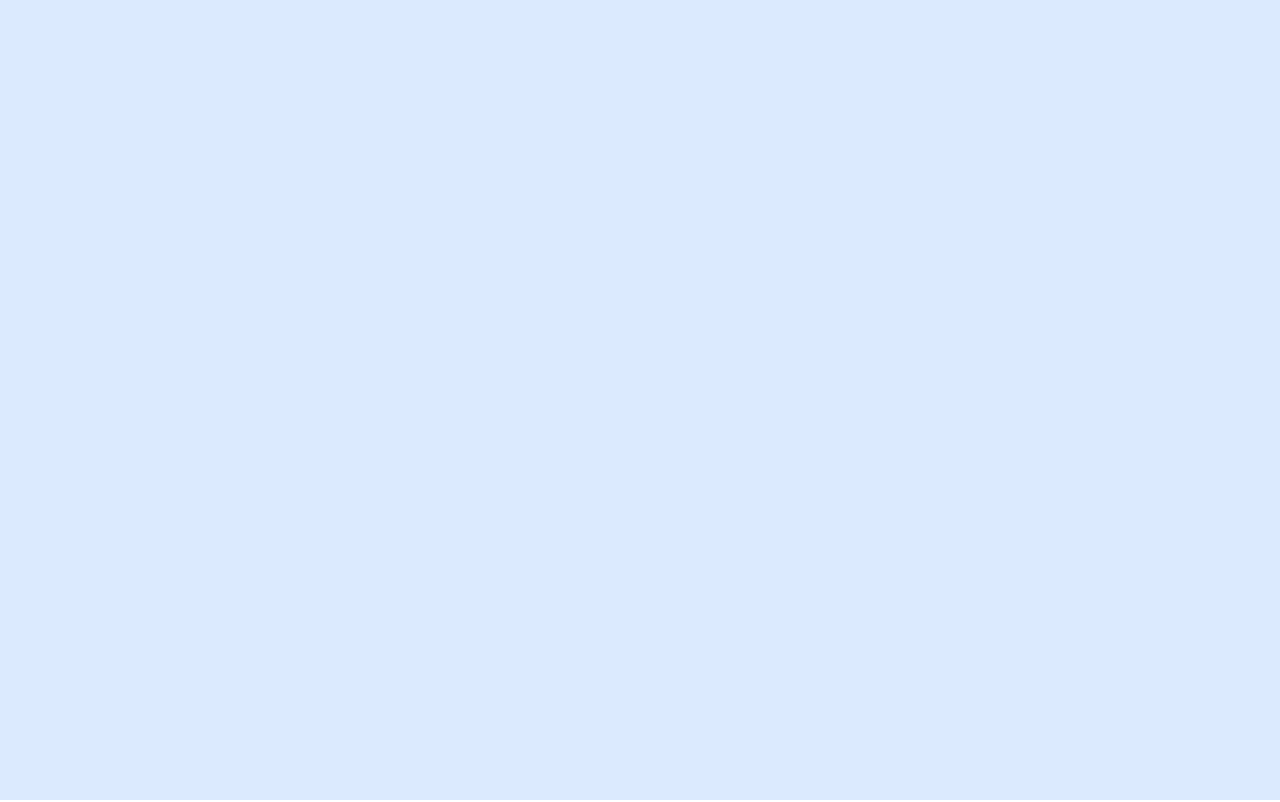
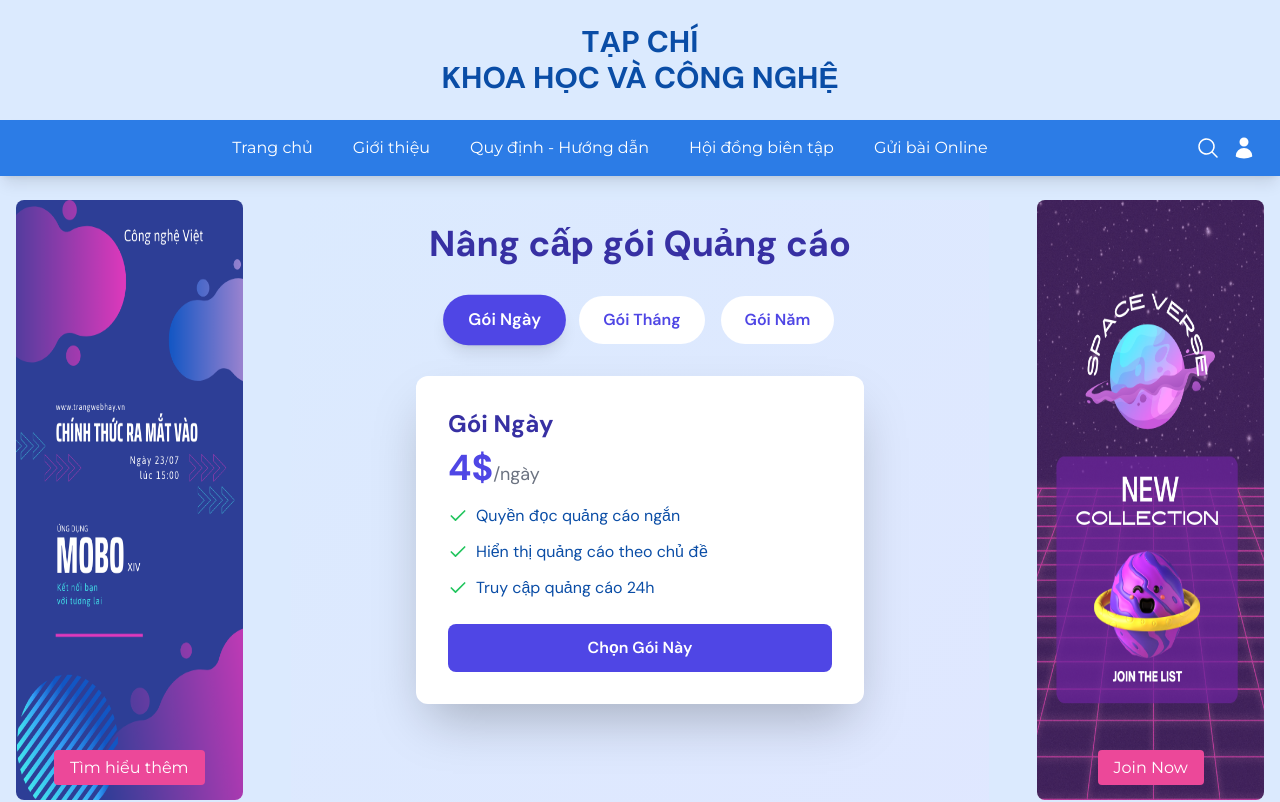
Before and after one commit to TranVuGiang/TAPCHIKHOAHOC, a React (Vite) app in the folder frontend/: page /package in a window 1280 px wide. Before the commit this address had no page. Shown: the top 802 px of the page. Built offline with nearby package versions, Linux system fonts and the light colour scheme.

Commit message:
QuangCao

```diff
--- a/frontend/src/Routes/index.jsx
+++ b/frontend/src/Routes/index.jsx
@@ -4,6 +4,7 @@ import ListPage from "@/pages/list";
 import LoginPage from "@/pages/login/loginPage";
 import RegistrationForm from "@/pages/register/index";
 import SubmissionForm from "@/pages/submitPost";
+import PackageQC from "@/pages/package/QC";
 
 
 // Public Route
@@ -13,6 +14,7 @@ const publicRoutes = [
     {path: "/register", component: RegistrationForm, layout: HeaderOnly},
     {path: "/submitForm", component: SubmissionForm, layout: HeaderOnly},
     {path: "/list", component: ListPage},
+    {path: "/package", component: PackageQC}
 ];
 
 const privateRoutes = []
--- a/frontend/src/components/footer/index.jsx
+++ b/frontend/src/components/footer/index.jsx
@@ -1,9 +1,5 @@
 import React from "react";
-import image_assets from "@/assets/appsto.png";
-import gg_play from "@/assets/gg_play.png";
 import fb from "@/assets/fb.png";
-import yt from "@/assets/yt.png";
-import tt from "@/assets/tt.png";
 
 const Footer = () => {
   return (
--- /dev/null
+++ b/frontend/src/pages/package/QC.jsx
@@ -0,0 +1,82 @@
+import React, { useState } from 'react';
+import { Check } from 'lucide-react';
+
+export default function PackageQC() {
+  const [selectedPlan, setSelectedPlan] = useState('day');
+
+  const plans = {
+    day: {
+      name: 'Gói Ngày',
+      price: '4$',
+      period: 'ngày',
+      features: [
+        'Quyền đọc quảng cáo ngắn',
+        'Hiển thị quảng cáo theo chủ đề',
+        'Truy cập quảng cáo 24h'
+      ],
+    },
+    month: {
+      name: 'Gói Tháng',
+      price: '30$',
+      period: 'tháng',
+      features: [
+        'Tất cả quyền lợi gói ngày',
+        'Hiển thị quảng cáo liên tục',
+        'Tùy chọn thêm chủ đề quảng cáo',
+        'Quyền theo dõi phân tích quảng cáo'
+      ],
+    },
+    year: {
+      name: 'Gói Năm',
+      price: '100$',
+      period: 'năm',
+      features: [
+        'Tất cả quyền lợi gói tháng',
+        'Hiển thị quảng cáo ưu tiên',
+        'Báo cáo phân tích chi tiết',
+        'Tối ưu hóa quảng cáo theo xu hướng'
+      ],
+    }
+  };
+
+  return (
+    <div className="min-h-screen bg-gradient-to-br from-blue-100 to-indigo-100 p-6">
+      <h2 className="text-4xl font-bold mb-8 text-center text-indigo-800">Nâng cấp gói Quảng cáo</h2>
+
+      <div className="flex justify-center mb-8 space-x-4">
+        {Object.keys(plans).map((plan) => (
+          <button
+            key={plan}
+            className={`px-6 py-3 rounded-full font-semibold transition-all duration-300 ${
+              selectedPlan === plan
+                ? 'bg-indigo-600 text-white shadow-lg transform scale-105'
+                : 'bg-white text-indigo-600 hover:bg-indigo-100'
+            }`}
+            onClick={() => setSelectedPlan(plan)}
+          >
+            {plans[plan].name}
+          </button>
+        ))}
+      </div>
+
+      <div className="max-w-md mx-auto bg-white p-8 rounded-xl shadow-2xl transform transition-all duration-500 hover:scale-105">
+        <h3 className="text-2xl font-bold mb-2 text-indigo-800">{plans[selectedPlan].name}</h3>
+        <p className="text-4xl font-bold text-indigo-600 mb-4">
+          {plans[selectedPlan].price}
+          <span className="text-lg font-normal text-gray-500">/{plans[selectedPlan].period}</span>
+        </p>
+        <ul className="space-y-3">
+          {plans[selectedPlan].features.map((feature, index) => (
+            <li key={index} className="flex items-center">
+              <Check className="h-5 w-5 text-green-500 mr-2" />
+              <span>{feature}</span>
+            </li>
+          ))}
+        </ul>
+        <button className="w-full mt-6 bg-indigo-600 text-white py-3 rounded-lg font-semibold hover:bg-indigo-700 transition-colors duration-300">
+          Chọn Gói Này
+        </button>
+      </div>
+    </div>
+  );
+}
```
